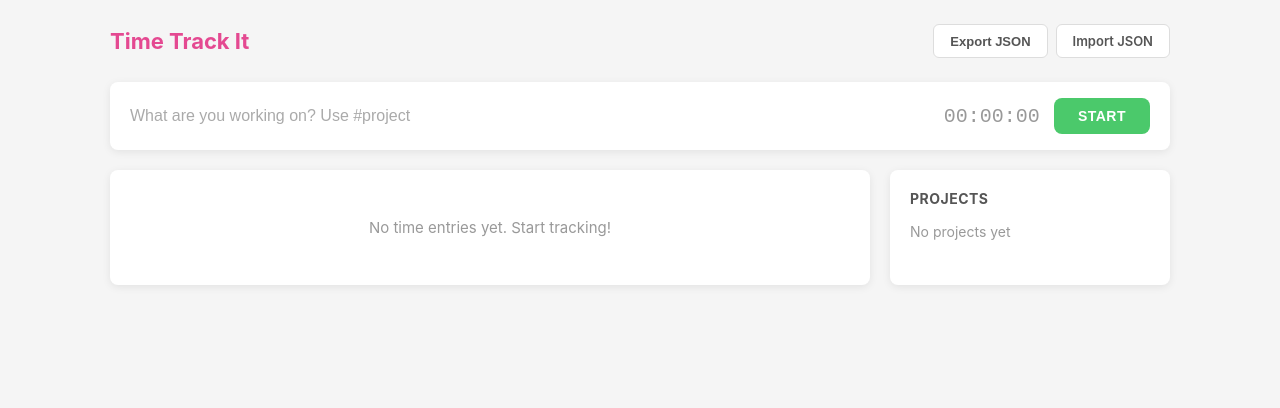
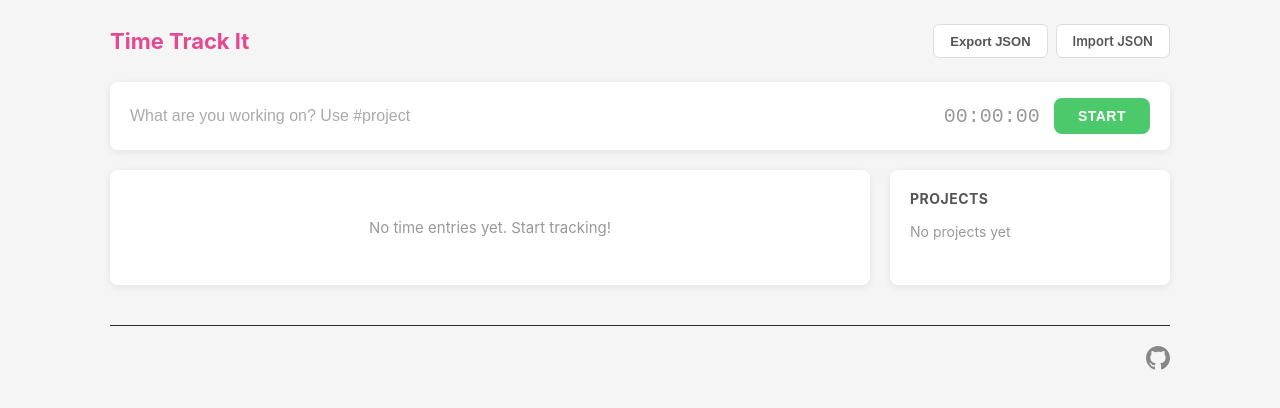
Before and after one commit to andremissaglia/time-track-it, a Vue app: page / in a window 1280 px wide. Shown: the top 408 px of the page. Built offline with nearby package versions, Linux system fonts and the light colour scheme.

Commit message:
Better doc

```diff
--- a/src/App.vue
+++ b/src/App.vue
@@ -32,6 +32,14 @@
       @close="editingEntry = null"
       @save="onSaveEdit"
     />
+
+    <footer class="footer">
+      <a href="https://github.com/andremissaglia/time-track-it" target="_blank" rel="noopener" aria-label="GitHub repository">
+        <svg class="github-icon" viewBox="0 0 24 24" xmlns="http://www.w3.org/2000/svg">
+          <path d="M12 0C5.374 0 0 5.373 0 12c0 5.302 3.438 9.8 8.207 11.387.599.111.793-.261.793-.577v-2.234c-3.338.726-4.033-1.416-4.033-1.416-.546-1.387-1.333-1.756-1.333-1.756-1.089-.745.083-.729.083-.729 1.205.084 1.839 1.237 1.839 1.237 1.07 1.834 2.807 1.304 3.492.997.107-.775.418-1.305.762-1.604-2.665-.305-5.467-1.334-5.467-5.931 0-1.311.469-2.381 1.236-3.221-.124-.303-.535-1.524.117-3.176 0 0 1.008-.322 3.301 1.23A11.509 11.509 0 0 1 12 5.803c1.02.005 2.047.138 3.006.404 2.291-1.552 3.297-1.23 3.297-1.23.653 1.653.242 2.874.118 3.176.77.84 1.235 1.911 1.235 3.221 0 4.609-2.807 5.624-5.479 5.921.43.372.823 1.102.823 2.222v3.293c0 .319.192.694.801.576C20.566 21.797 24 17.3 24 12c0-6.627-5.373-12-12-12z"/>
+        </svg>
+      </a>
+    </footer>
   </div>
 </template>
 
@@ -125,4 +133,28 @@
     grid-template-columns: 1fr;
   }
 }
+
+.footer {
+  display: flex;
+  justify-content: flex-end;
+  margin-top: 40px;
+  padding-top: 20px;
+  border-top: 1px solid #2a2a2a;
+}
+
+.footer a {
+  color: #888;
+  transition: color 0.2s;
+}
+
+.footer a:hover {
+  color: #e44991;
+}
+
+.github-icon {
+  width: 24px;
+  height: 24px;
+  fill: currentColor;
+  display: block;
+}
 </style>
```
Also changed, not shown: 2 other files (tests, documents, lock files or other folders).
